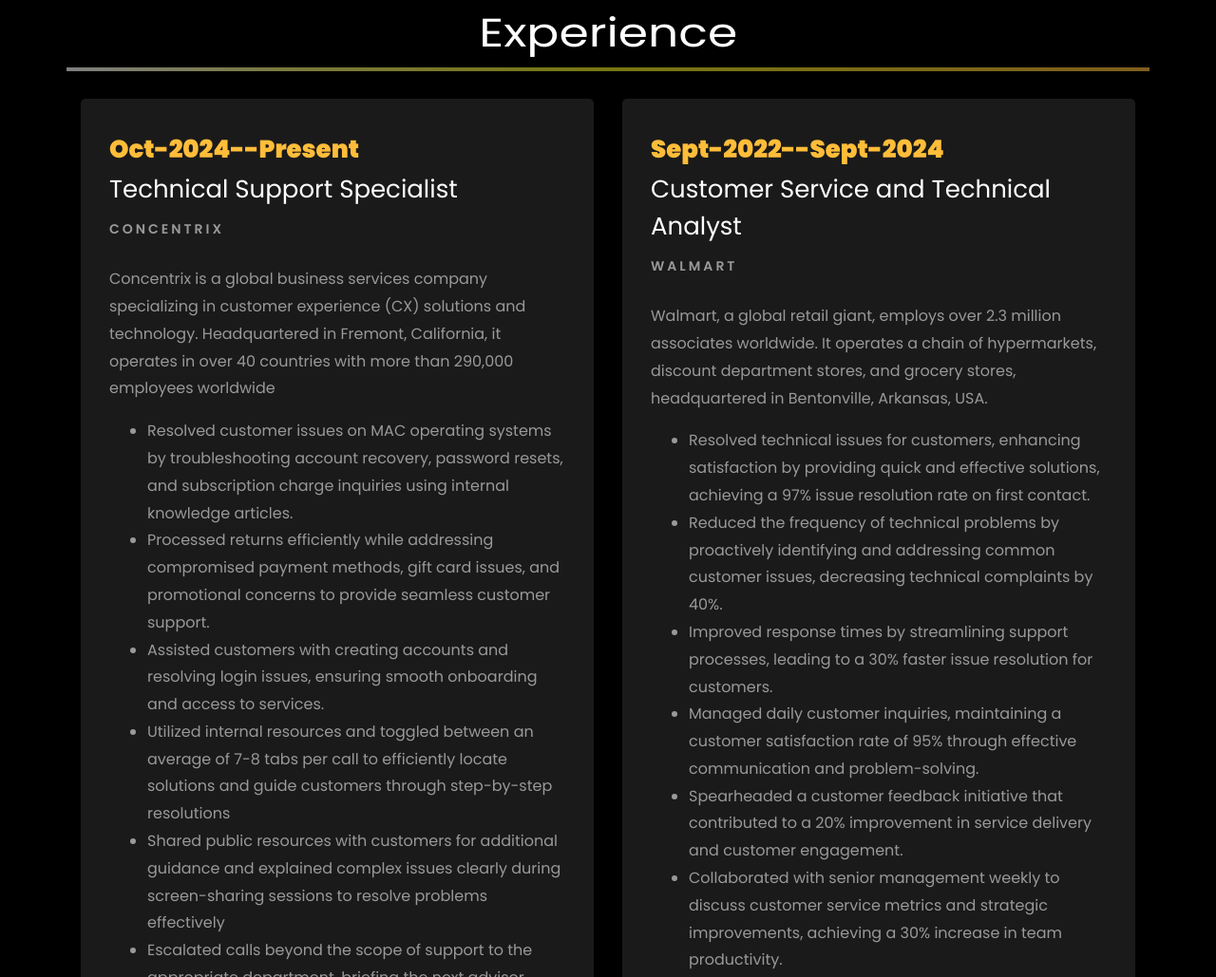
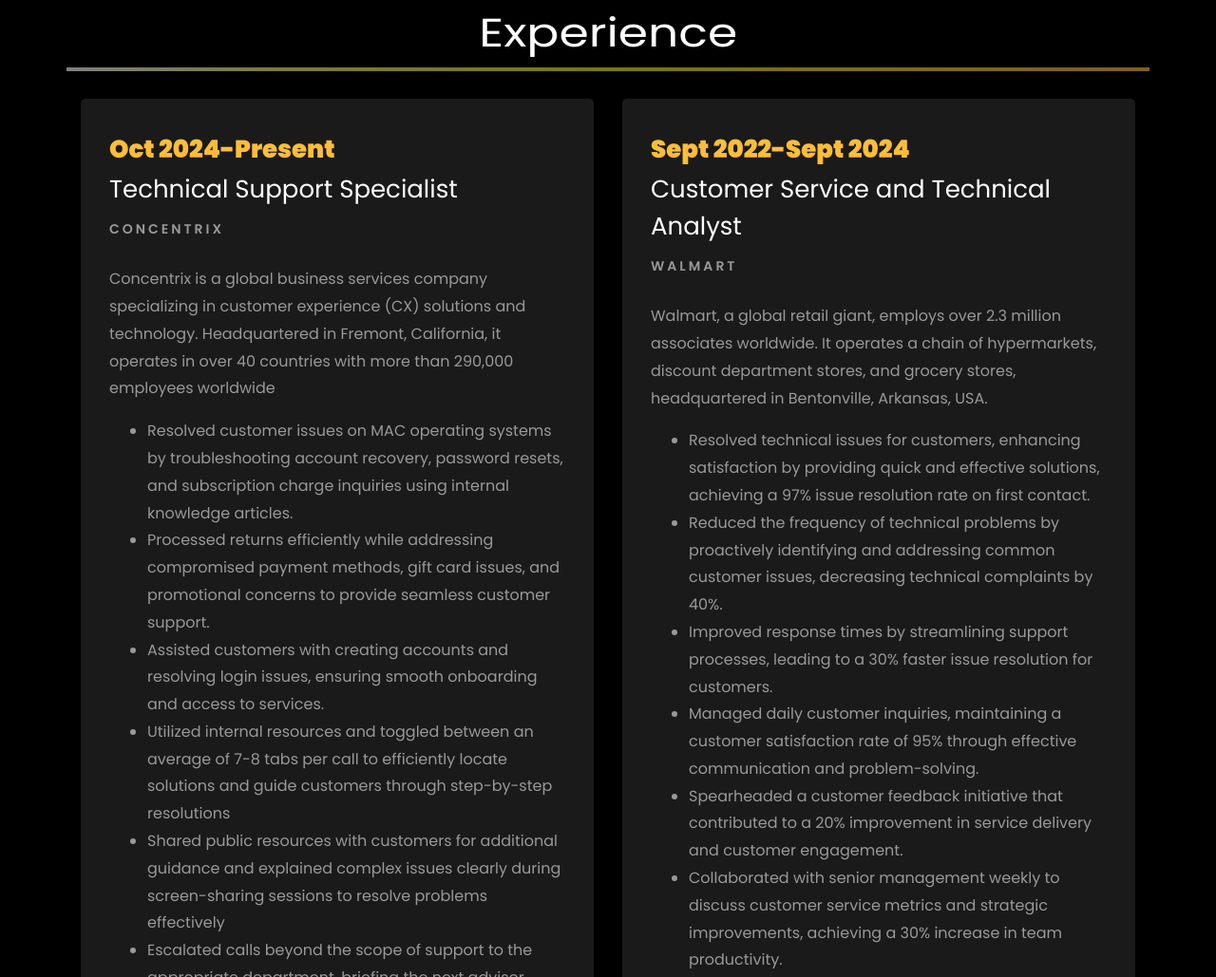
Before and after one commit to ayushshah17/ayushshah17.github.io, a plain HTML site: page index.html in a window 1280 px wide. Shown: the part 2012-3041 px from the top of the page at 95% size. Drawn offline with Linux system fonts and the light colour scheme; files whose address does not match are found by name.

Commit message:
Update index.html

```diff
--- a/index.html
+++ b/index.html
@@ -322,7 +322,7 @@
 		<div class="row">
 			<div class="col-md-6">
 					<div class="resume-wrap ftco-animate">
-						<span class="date">Oct-2024--Present</span>
+						<span class="date">Oct 2024-Present</span>
 						<h2>Technical Support Specialist</h2>
 						<span class="position">Concentrix</span>
 						<p class="mt-4">Concentrix is a global business services company specializing in customer experience (CX) solutions and technology. Headquartered in Fremont, California, it operates in over 40 countries with more than 290,000 employees worldwide</p>
@@ -342,7 +342,7 @@
 				</div>
 				<div class="col-md-6">
 					<div class="resume-wrap ftco-animate">
-						<span class="date">Sept-2022--Sept-2024</span>
+						<span class="date">Sept 2022-Sept 2024</span>
 						<h2>Customer Service and Technical Analyst</h2>
 						<span class="position">Walmart</span>
 						<p class="mt-4">Walmart, a global retail giant, employs over 2.3 million associates worldwide. It operates a chain of hypermarkets, discount department stores, and grocery stores, headquartered in Bentonville, Arkansas, USA.</p>
@@ -364,7 +364,7 @@
 
 				<div class="col-md-6">
 					<div class="resume-wrap ftco-animate">
-						<span class="date">Jan-2024--April-2024</span>
+						<span class="date">Jan 2024-April 2024</span>
 						<h2>Data Analyst Intern</h2>
 						<span class="position">FundEvolve</span>
 						<p class="mt-4">FundEvolve, based in Canada, is dedicated to empowering women by providing education on investment strategies to foster financial independence.
```
